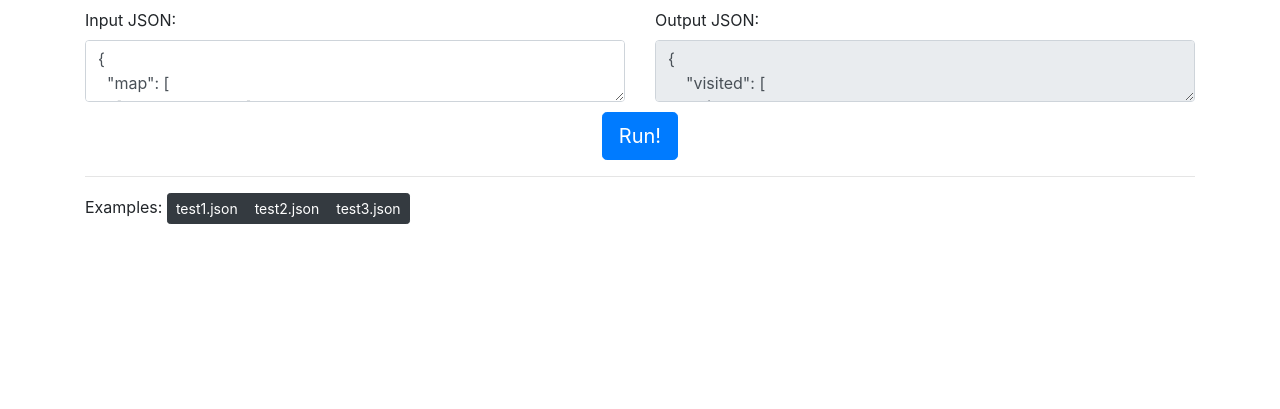
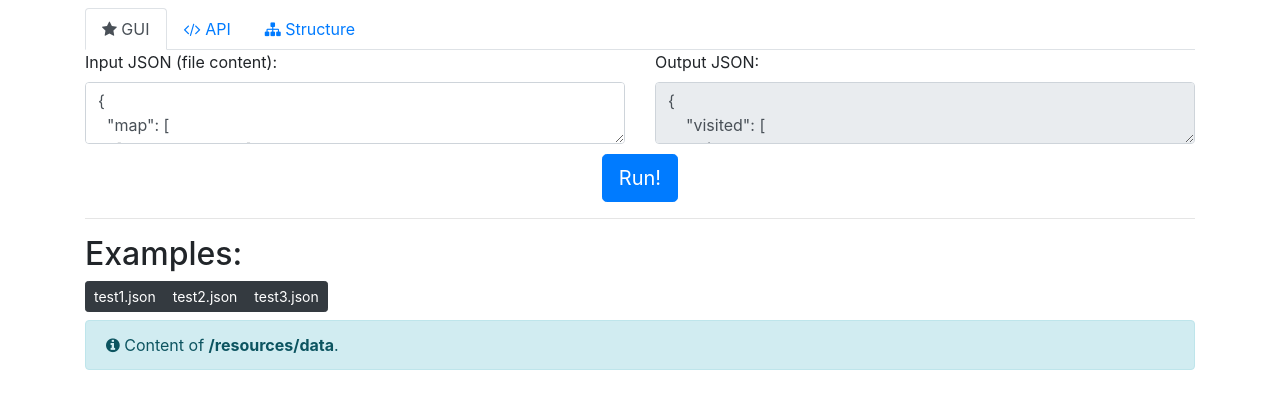
Before and after one commit to jaCUBE/roomba-test, a PHP site: page / in a window 1280 px wide. Shown: the part 78-487 px from the top of the page. Run offline with PHP 8.4, Linux system fonts and the light colour scheme.

Commit message:
Roomba factory and proper API calls with nicer interface.

```diff
--- a/app/models/Record.class.php
+++ b/app/models/Record.class.php
@@ -2,7 +2,7 @@
 
 /**
  * One record in Roomba wonderful history.
- * @class Recorder
+ * @class Record
  * @author Jakub Rychecký <jakub@rychecky.cz>
  */
 
--- a/app/models/Roomba.class.php
+++ b/app/models/Roomba.class.php
@@ -36,74 +36,30 @@ class Roomba
 
     /**
      * Roomba constructor.
-     * @param string $data_json Input data
+     * @param Commander $commander Commander for Roomba
+     * @param Navigator $navigator Navigator with map inside for roomba
+     * @param Battery   $battery Battery for Roomba
      */
 
-    public function __construct(string $data_json)
+    public function __construct(Commander $commander, Navigator $navigator, Battery $battery)
     {
-        $this->data = json_decode($data_json, true);
+        $this->commander = $commander;
+        $this->navigator = $navigator;
+        $this->battery = $battery;
 
-        // Starts required Roomba systems
-        $this->initBattery();
-        $this->initNavigator();
-        $this->initCommander();
-        $this->initRecorder();
-    }
-
-
-    /**
-     * Creates Roomba's battery.
-     */
-
-    protected function initBattery(): void
-    {
-        $this->battery = new Battery($this->data['battery']);
-    }
-
-
-    /**
-     * Creates Navigator inside Roomba's brain.
-     */
-
-    protected function initNavigator(): void
-    {
-        // Map of the room
-        $map = new Map($this->data['map']);
-
-        // Starting position
-        $start = &$this->data['start'];
-        $position = new Position($start['X'], $start['Y'], $start['facing']);
-
-        // Instance of Navigator
-        $this->navigator = new Navigator($map, $position);
-    }
-
-
-    /**
-     *  Initializes commander for Rooomba.
-     */
-
-    protected function initCommander(): void
-    {
-        $this->commander = new Commander($this->data['commands']);
-    }
-
-
-    /**
-     *  Initializes history recorder for Rooomba.
-     */
-
-    protected function initRecorder(): void
-    {
+        // Initialize recorder with the first record
         $this->recorder = new Recorder();
         $this->record('START');
     }
 
 
+    /**
+     * Makes one record for executed command.
+     * @param string $command Executed command
+     */
     public function record(string $command): void
     {
         $this->recorder->addRecord($command, $this->navigator->position);
     }
 
-
 }
--- /dev/null
+++ b/app/models/RoombaFactory.class.php
@@ -0,0 +1,41 @@
+<?php
+
+/**
+ * Factory for new shiny Roombas.
+ * @class RoombaFactory
+ * @author Jakub Rychecký <jakub@rychecky.cz>
+ */
+
+class RoombaFactory
+{
+
+    /**
+     * Makes Roomba instance from initial data.
+     * @param array $init Init data
+     * @return Roomba
+     */
+
+    static function makeRoomba($init): Roomba
+    {
+        // Commander with commands
+        $commander = new Commander($init['commands']);
+
+        // Instance of map
+        $map = new Map($init['map']);
+
+        // Starting position
+        $start = &$init['start'];
+        $position = new Position($start['X'], $start['Y'], $start['facing']);
+
+        // Instance of Navigator
+        $navigator = new Navigator($map, $position);
+
+        // Battery for Roomba
+        $battery = new Battery($init['battery']);
+
+        // Roomba leaves factory! Yay!
+        return new Roomba($commander, $navigator, $battery);
+    }
+
+
+}
--- /dev/null
+++ b/app/views/api.php
@@ -0,0 +1,78 @@
+<?php $api = json_decode(file_get_contents('resources/data/test1.json'), true) ?>
+
+<form class="api" action="post">
+    <b>Map:</b>
+    <table class="map">
+        <?php for ($x = 0; $x < 4; $x++) { ?>
+            <tr>
+                <?php for ($y = 0; $y < 4; $y++) { ?>
+                    <td>
+                        <input type="text" class="form-control"
+                               name="map[<?= $x ?>][<?= $y ?>]"
+                               value="<?= $api['map'][$x][$y] ?>"/>
+                    </td>
+                <?php } ?>
+            </tr>
+        <?php } ?>
+    </table>
+
+    <b>Commands:</b>
+    <table class="commands">
+        <tr>
+            <?php for ($i = 0; $i < count($api['commands']); $i++) { ?>
+                <td>
+                    <input type="text" class="form-control" name="commands[]"
+                           value="<?= $api['commands'][$i] ?>"/>
+                </td>
+            <?php } ?>
+        </tr>
+    </table>
+
+    <div class="row">
+        <div class="col-md-8">
+            <b>Start:</b>
+            <table class="start">
+                <tr>
+                    <td>
+                        <input type="text" class="form-control" name="start[X]"
+                               value="<?= $api['start']['X'] ?>" placeholder="X"/>
+                    </td>
+                    <td>
+                        <input type="text" class="form-control" name="start[Y]"
+                               value="<?= $api['start']['Y'] ?>" placeholder="Y"/>
+                    </td>
+                    <td>
+                        <input type="text" class="form-control" name="start[facing]"
+                               value="<?= $api['start']['facing'] ?>" placeholder="facing"/>
+                    </td>
+                </tr>
+            </table>
+        </div>
+
+
+        <div class="col-md-4">
+            <b>Battery:</b>
+            <input type="text" class="form-control" name="battery"
+                   value="<?= $api['battery'] ?>"/>
+        </div>
+
+    </div>
+</form>
+
+
+<div class="submit-button">
+    <div class="btn btn-primary" onclick="api()">
+        Test API call
+    </div>
+</div>
+
+
+<br/><br/>
+
+<label for="output-api">Output JSON for API call:</label>
+<textarea name="output-api" class="form-control output-api" readonly></textarea>
+
+
+<div class="alert alert-info">
+    <i class="fa fa-info-circle"></i> Calls <b>cleaning_bot.php</b> through POST.
+</div>
--- /dev/null
+++ b/app/views/gui.php
@@ -0,0 +1,39 @@
+<form action="">
+    <div class="row">
+        <div class="col-md-6">
+            <label for="input">Input JSON (file content):</label>
+            <textarea name="input" class="form-control input"></textarea>
+        </div>
+        <div class="col-md-6">
+            <label for="output">Output JSON:</label>
+            <textarea name="output" class="form-control output" readonly></textarea>
+        </div>
+    </div>
+</form>
+
+<div class="submit-button">
+    <div class="btn btn-lg btn-primary" onclick="run()">
+        Run!
+    </div>
+</div>
+
+<hr/>
+
+<h2>Examples:</h2>
+<div class="examples btn-group">
+    <?php foreach (scandir('resources/data') as $item) {
+        if (strpos($item, 'json') === false) {
+            continue;
+        } ?>
+
+        <div class="btn btn-sm btn-dark">
+            <?= $item ?>
+            <span class="content"><?= file_get_contents('resources/data/' . $item) ?></span>
+        </div>
+    <?php } ?>
+</div>
+
+
+<div class="alert alert-info">
+    <i class="fa fa-info-circle"></i> Content of <b>/resources/data</b>.
+</div>
--- /dev/null
+++ b/app/views/structure.php
@@ -0,0 +1,26 @@
+<?php if (class_exists('Kint_Renderer')): ?>
+    <h2>Structure of Roomba for test2.json</h2>
+    <?php
+
+    $data = json_decode(file_get_contents('resources/data/test2.json'), true);
+    $roomba = RoombaFactory::makeRoomba($data);
+
+    ?>
+
+    At the start: <?php d($roomba); ?>
+
+    <?php
+    // Roomba executes commands until it can
+    while ($roomba->commander->hasCommands()) {
+        $command = $roomba->commander->getCommand();
+        $roomba = Command::$command($roomba);
+        /** @var $roomba Roomba */
+    }
+    ?>
+
+    At the end: <?php d($roomba); ?>
+
+    <div class="alert alert-info">
+        <i class="fa fa-info-circle"></i> Click to expand.
+    </div>
+<?php endif; ?>
--- a/cleaning_robot.php
+++ b/cleaning_robot.php
@@ -4,26 +4,33 @@
 require_once 'bootstrap.php';
 
 
+// CLI/GUI/API
 if (!empty($argv[1])) {
-    // Input filepath in parameters
-    $roomba = new Roomba(file_get_contents($argv[1]));
+    // CLI: Input filepath as the first parameter
+    $data = json_decode(file_get_contents($argv[1]), true);
+} elseif (!empty($_POST['input'])) {
+    // GUI: Input textarea from GUI
+    $data = json_decode($_POST['input'], true);
 } else {
-    // No input filepath leads to $_POST
-    $roomba = new Roomba($_POST['data']);
+    // API
+    $data = $_POST;
 }
 
+
+// Roomba from the factory
+$roomba = RoombaFactory::makeRoomba($data);
 
 // Roomba executes commands until it can
 while ($roomba->commander->hasCommands()) {
     $command = $roomba->commander->getCommand();
     $roomba = Command::$command($roomba);
-    /** @var $roomba Roomba */
 }
 
 
-// Output filepath parameter leads to save JSON file
+// CLI: Output filepath parameter leads to save JSON file
 if (!empty($argv[2])) {
     Output::save($argv[2], Output::json($roomba));
 }
 
+
 echo Output::json($roomba);
--- a/css/roomba.css
+++ b/css/roomba.css
@@ -1,18 +1,25 @@
 h1 {
     margin-top: 30px;
 }
-
 textarea {
     height: 400px;
     resize: vertical;
 }
-
 .submit-button {
     text-align: center;
     margin-top: 10px;
 }
-
 .examples .content {
     display: none;
 }
+
+.api .map input,
+.api .commands input,
+.api .start input {
+    text-align: center;
+}
+
+.alert {
+    margin-top: 8px;
+}
 /*# sourceMappingURL=roomba.css.map */
--- a/css/roomba.less
+++ b/css/roomba.less
@@ -17,3 +17,15 @@ textarea {
         display: none;
     }
 }
+
+.api {
+    .map, .commands, .start {
+        input {
+            text-align: center;
+        }
+    }
+}
+
+.alert {
+    margin-top: 8px;
+}
--- a/index.php
+++ b/index.php
@@ -9,6 +9,9 @@
     <link rel="stylesheet" type="text/css"
           href="https://cdnjs.cloudflare.com/ajax/libs/twitter-bootstrap/4.1.0/css/bootstrap.min.css">
     <script src="https://cdnjs.cloudflare.com/ajax/libs/twitter-bootstrap/4.1.0/js/bootstrap.min.js"></script>
+
+    <link rel="stylesheet" type="text/css"
+          href="https://cdnjs.cloudflare.com/ajax/libs/font-awesome/4.7.0/css/font-awesome.min.css">
 
     <link rel="stylesheet" type="text/css" href="css/roomba.css?v=<?= time() ?>">
     <script src="js/roomba.js?v=<?= time() ?>"></script>
@@ -26,69 +29,28 @@
 
 
     <main>
-
-
-        <form action="">
-            <div class="row">
-                <div class="col-md-6">
-                    <label for="input">Input JSON:</label>
-                    <textarea name="input" class="form-control input"></textarea>
-                </div>
-                <div class="col-md-6">
-                    <label for="output">Output JSON:</label>
-                    <textarea name="output" class="form-control output" readonly></textarea>
-                </div>
-            </div>
-        </form>
-
-        <div class="submit-button">
-            <div class="btn btn-lg btn-primary" onclick="run()">
-                Run!
-            </div>
+        <ul class="nav nav-tabs" id="myTab" role="tablist">
+            <li class="nav-item">
+                <a class="nav-link active" id="gui-tab" data-toggle="tab" href="#gui" role="tab">
+                    <i class="fa fa-star"></i> GUI
+                </a>
+            </li>
+            <li class="nav-item">
+                <a class="nav-link" id="api-tab" data-toggle="tab" href="#api" role="tab">
+                    <i class="fa fa-code"></i> API
+                </a>
+            </li>
+            <li class="nav-item">
+                <a class="nav-link" id="structure-tab" data-toggle="tab" href="#structure" role="tab">
+                    <i class="fa fa-sitemap"></i> Structure
+                </a>
+            </li>
+        </ul>
+        <div class="tab-content" id="myTabContent">
+            <div class="tab-pane fade show active" id="gui" role="tabpanel"><?php include 'app/views/gui.php' ?></div>
+            <div class="tab-pane fade" id="api" role="tabpanel"><?php include 'app/views/api.php' ?></div>
+            <div class="tab-pane fade" id="structure" role="tabpanel"><?php include 'app/views/structure.php' ?></div>
         </div>
-
-        <hr/>
-
-        Examples:
-        <div class="examples btn-group">
-            <?php foreach (scandir('resources/data') as $item) {
-                if (strpos($item, 'json') === false) {
-                    continue;
-                } ?>
-
-                <div class="btn btn-sm btn-dark">
-                    <?= $item ?>
-                    <span class="content"><?= file_get_contents('resources/data/' . $item) ?></span>
-                </div>
-            <?php } ?>
-        </div>
-
-
-        <?php if (class_exists('Kint_Renderer')): ?>
-            <hr/>
-
-            Structure of Roomba for test2.json.
-            <?php
-
-            $roomba = new Roomba(file_get_contents('resources/data/test2.json'));
-
-            ?>
-
-            At the start: <?php d($roomba); ?>
-
-            <?php
-            // Roomba executes commands until it can
-            while ($roomba->commander->hasCommands()) {
-                $command = $roomba->commander->getCommand();
-                $roomba = Command::$command($roomba);
-                /** @var $roomba Roomba */
-            }
-
-            ?>
-
-            At the end: <?php d($roomba); ?>
-
-        <?php endif; ?>
     </main>
     <footer></footer>
 </div>
--- a/js/roomba.min.js
+++ b/js/roomba.min.js
@@ -1 +1 @@
-$(function(){$(".examples .btn").click(function(){var content=$(this).find(".content").html();$(".input").val(content);run()});$(".examples .btn:first").click()});function run(){$.ajax({type:"POST",url:"cleaning_robot.php",data:{data:$(".input").val()},success:function(data,textStatus,xhr){$(".output").val(data)}})}
+$(function(){$(".examples .btn").click(function(){var content=$(this).find(".content").html();$(".input").val(content);run()});$(".examples .btn:first").click()});function run(){$.ajax({type:"POST",url:"cleaning_robot.php",data:{input:$(".input").val()},success:function(data,textStatus,xhr){$(".output").val(data)}})}function api(){$.ajax({type:"POST",url:"cleaning_robot.php",data:$(".api").serialize(),success:function(data,textStatus,xhr){$(".output-api").val(data)}})}
```
Also changed, not shown: js/roomba.js (+12 -1 lines), 1 other file.
